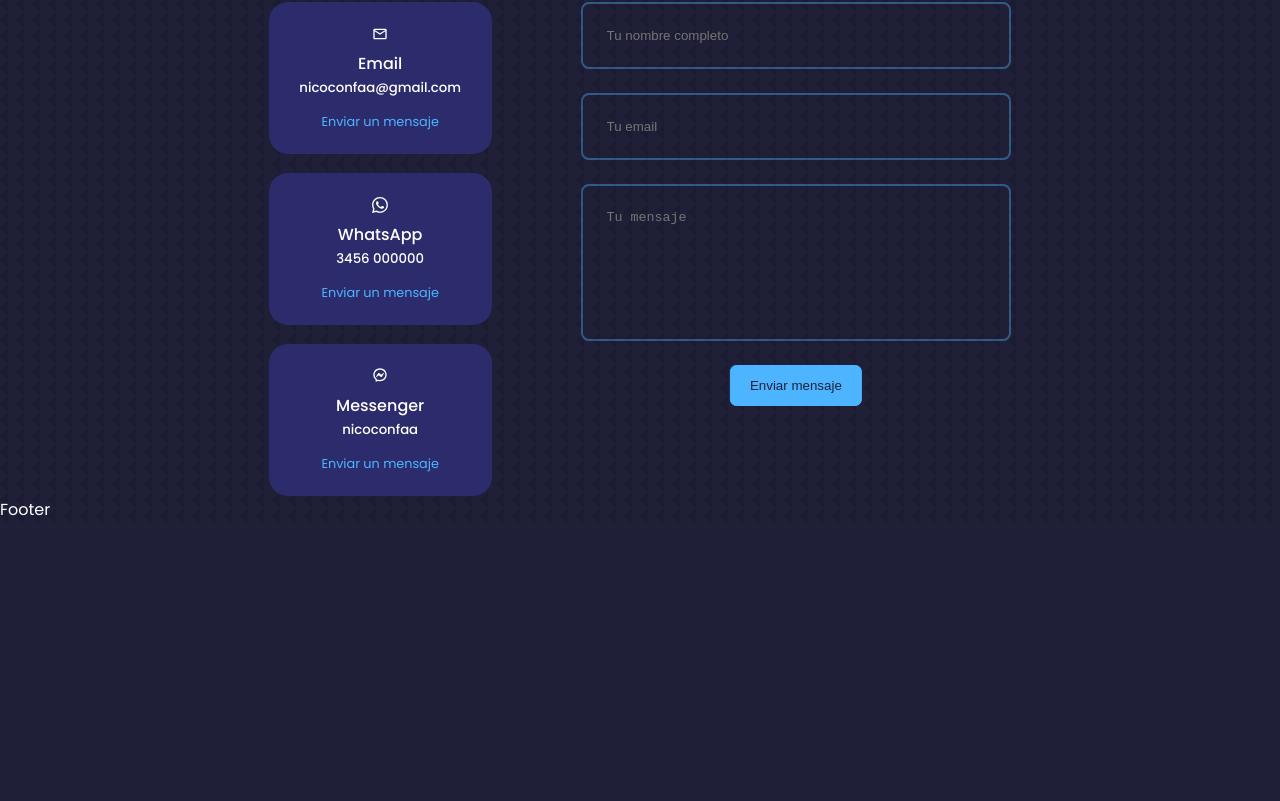
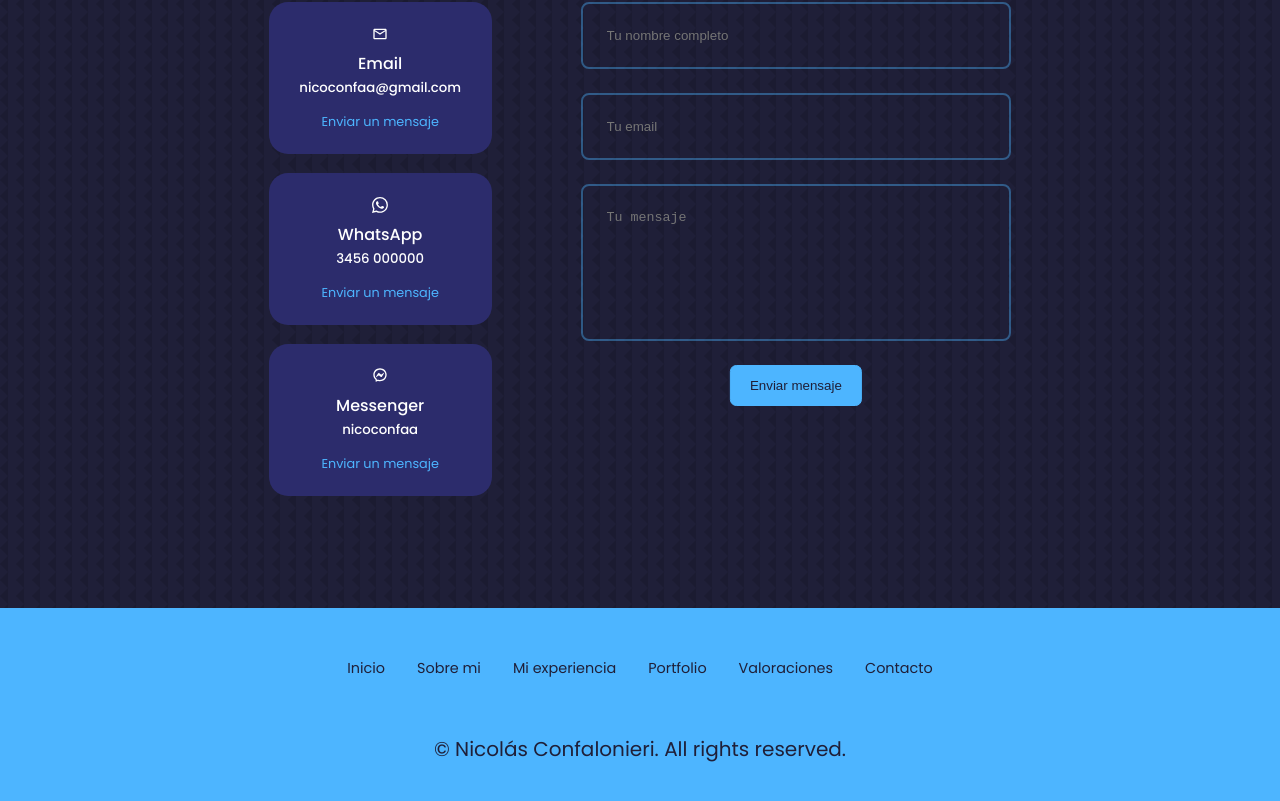
Before and after one commit to NicoC0/portfolio-react, a React (Create React App) app: page / in a window 1280 px wide. Shown: the part 4468-5269 px from the top of the page. Before the commit the page ends 4991 px from the top, so only its background shows below. Built offline with nearby package versions, Linux system fonts and the light colour scheme.

Commit message:
footer component and css style

```diff
--- a/src/components/Footer/Footer.jsx
+++ b/src/components/Footer/Footer.jsx
@@ -3,7 +3,20 @@ import './footer.css'
 
 const Footer = () => {
   return (
-    <div>Footer</div>
+    <footer>
+      <ul className='permalinks'>
+        <li><a href="#">Inicio</a></li>
+        <li><a href="#about">Sobre mi</a></li>
+        <li><a href="#experiencie">Mi experiencia</a></li>
+        <li><a href="#portfolio">Portfolio</a></li>
+        <li><a href="#testimonials">Valoraciones</a></li>
+        <li><a href="#contact">Contacto</a></li>
+      </ul>
+
+      <div className="footer__copyright">
+        <small>&copy; Nicolás Confalonieri. All rights reserved.</small>
+      </div>
+    </footer>
   )
 }
 
--- a/src/components/Footer/footer.css
+++ b/src/components/Footer/footer.css
@@ -0,0 +1,37 @@
+footer {
+    background: var(--color-primary);
+    padding: 3rem 0;
+    text-align: center;
+    font-size: 0.9rem;
+    margin-top: 7rem;
+}
+
+footer a {
+    color: var(--color-bg);
+}
+
+.permalinks {
+    display: flex;
+    flex-wrap: wrap;
+    justify-content: center;
+    gap: 2rem;
+    margin: 0 auto 3rem;
+}
+
+.footer__copyright {
+    color: var(--color-bg);
+    margin-bottom: 4rem;
+    font-size: 1.5rem;
+}
+
+/* Media queries (Small screens) */
+
+@media screen and (max-width: 600px) {
+    .permalinks {
+        flex-direction: column;
+        gap: 1.5rem;
+    }
+    .footer__copyright {
+        font-size: 1rem;
+    }
+}
```
